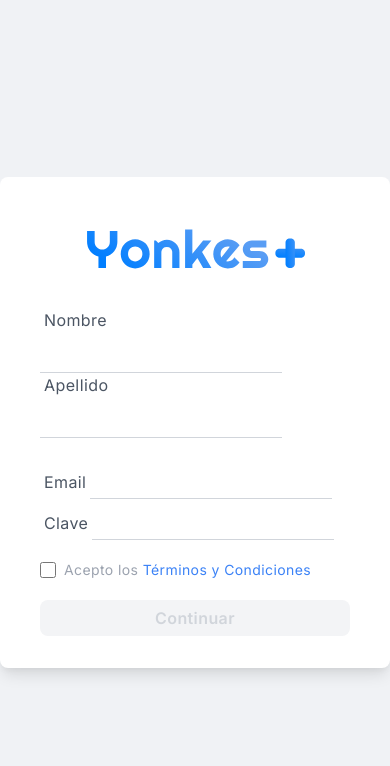
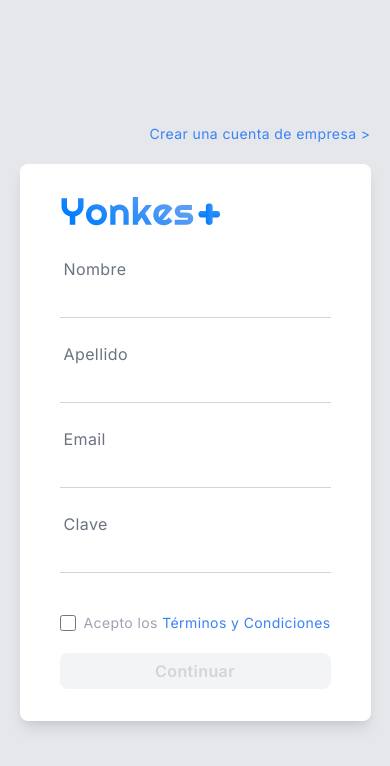
Before and after one commit to 3Omar3/yonkesPlus, a Next.js app: page /register in a window 390 px wide. Shown: the top 766 px of the page. Built offline with nearby package versions, Linux system fonts and the light colour scheme.

Commit message:
design improvement

```diff
--- a/pages/index.js
+++ b/pages/index.js
@@ -10,8 +10,9 @@
     <div>
       <Head>
         <title>YonkesPlus - Inicio</title>
+        <link rel="shortcut icon" href="/logo_white.svg" />
       </Head>
-      <div className="relative bg-white">
+      <div className="relative">
         <div className="relative pt-6 px-4 sm:px-6 lg:px-8">
           <nav
             className="relative flex items-center justify-between sm:h-10 lg:justify-start"
--- a/pages/login.js
+++ b/pages/login.js
@@ -9,15 +9,8 @@
       <Head>
         <title>YonkesPlus - Login</title>
       </Head>
-      {/* <div className="bg-white shadow-sm p-1">
-        <Link href="/">
-          <a className="text-center">
-            <Image src="/logo.svg" height={47} width={160} alt="logo" />
-          </a>
-        </Link>
-      </div> */}
-      <main className="flex tracking-wide justify-center">
-        <div className="flex flex-col">
+      <main className="h-screen flex justify-center items-center tracking-wide bg-gray-200">
+        <div className="flex flex-col max-w-xl">
           <div className="flex flex-col rounded-lg bg-white shadow-lg p-5 px-10 m-auto mb-5">
             <Link href="/">
               <a className="w-max self-center">
@@ -73,11 +66,6 @@
           </button>
         </div>
       </main>
-      <style jsx global>{`
-        body {
-          background: #f0f2f5;
-        }
-      `}</style>
     </>
   );
 };
--- a/pages/register.js
+++ b/pages/register.js
@@ -11,46 +11,52 @@
       <Head>
         <title>YonkesPlus - Register</title>
       </Head>
-      <main className="h-screen flex justify-center items-center tracking-wide">
-        <div className="flex flex-col rounded-lg bg-white shadow-lg p-10 max-w-xl pb-8">
-          <Link href="/">
-            <a className="w-max self-center">
-              <Image src="/logo.svg" height={65} width={220} alt="logo" />
+      <main className="h-screen flex justify-center items-center tracking-wide  bg-gray-200">
+        <div className="flex flex-col">
+          <Link href="#">
+            <a className="text-sm text-blue-500 mb-5 self-end hover:text-blue-700">
+              Crear una cuenta de empresa {">"}
             </a>
           </Link>
-          <div className="flex flex-col md:flex-row mt-5 md:space-x-8">
-            <div>
-              <label className="text-gray-600 p-1">Nombre</label>
+          <div className="rounded-lg bg-white shadow-lg p-10 max-w-xl pb-8 pt-6">
+            <Link href="/">
+              <a className="w-max self-center mb-2">
+                <Image src="/logo.svg" height={47} width={160} alt="logo" />
+              </a>
+            </Link>
+            <div className="flex flex-col md:flex-row mt-3 md:space-x-8">
+              <div className="mb-5 md:mb-0">
+                <label className="flex text-gray-500 p-1">Nombre</label>
                 <input
-                className="text-gray-900 p-1 focus:outline-none border-b border-gray-300 focus:border-blue-400 mt-2"
+                  className="w-full text-gray-900 p-1 focus:outline-none border-b border-gray-300 focus:border-blue-400"
                   type="text"
                 />
               </div>
-            <div>
-              <label className="text-gray-600 p-1">Apellido</label>
+              <div className="mb-5 md:mb-0">
+                <label className="flex text-gray-500 p-1">Apellido</label>
                 <input
-                className="text-gray-900 p-1 focus:outline-none border-b border-gray-300 focus:border-blue-400 mt-2"
+                  className="w-full text-gray-900 p-1 focus:outline-none border-b border-gray-300 focus:border-blue-400"
                   type="text"
                 />
               </div>
             </div>
-          <div className="flex flex-col md:flex-row mt-5 md:space-x-8">
-            <div>
-              <label className="text-gray-600 p-1">Email</label>
+            <div className="flex flex-col md:flex-row md:space-x-8 md:mt-8">
+              <div className="mb-5 md:mb-0">
+                <label className="flex text-gray-500 p-1">Email</label>
                 <input
-                className="text-gray-900 p-1 focus:outline-none border-b border-gray-300 focus:border-blue-400 mt-2"
-                type="text"
+                  className="w-full text-gray-900 p-1 focus:outline-none border-b border-gray-300 focus:border-blue-400"
+                  type="email"
                 />
               </div>
-            <div>
-              <label className="text-gray-600 p-1">Clave</label>
+              <div className="mb-5 md:mb-0">
+                <label className="flex text-gray-500 p-1">Clave</label>
                 <input
-                className="text-gray-900 p-1 focus:outline-none border-b border-gray-300 focus:border-blue-400 mt-2"
-                type="text"
+                  className="w-full text-gray-900 p-1 focus:outline-none border-b border-gray-300 focus:border-blue-400"
+                  type="password"
                 />
               </div>
             </div>
-          <label className="flex flex-row items-center mt-5 mb-5">
+            <label className="flex flex-row items-center mt-5 mb-5 md:mt-10">
               <input
                 onClick={() => {
                   setActive(!active);
@@ -59,7 +65,10 @@
                 className="form-checkbox h-4 w-4 text-purple-600 cursor-pointer"
               />
               <span className="ml-2 text-gray-400 text-sm">
-              Acepto los <a className="text-blue-500">Términos y Condiciones</a>
+                Acepto los{" "}
+                <a className="text-blue-500 hover:text-blue-700 cursor-pointer">
+                  Términos y Condiciones
+                </a>
               </span>
             </label>
             <button
@@ -69,20 +78,16 @@
               type="submit"
               className={
                 active
-                ? "focus:outline-none text-white font-semibold rounded-lg bg-blue-500 shadow-md hover:bg-blue-600 tracking-wide p-1.5 sm:p-2"
-                : "focus:outline-none text-gray-300 font-semibold rounded-lg bg-gray-100 tracking-wide p-1.5 sm:p-2 cursor-default"
+                  ? "focus:outline-none w-full text-white font-semibold rounded-lg bg-blue-500 shadow-md hover:bg-blue-600 tracking-wide p-1.5 sm:p-2"
+                  : "focus:outline-none w-full text-gray-300 font-semibold rounded-lg bg-gray-100 tracking-wide p-1.5 sm:p-2 cursor-default"
               }
               disabled={active}
             >
               Continuar
             </button>
           </div>
+        </div>
       </main>
-      <style jsx global>{`
-        body {
-          background: #f0f2f5;
-        }
-      `}</style>
     </>
   );
 };
--- a/styles/global.css
+++ b/styles/global.css
@@ -7,5 +7,4 @@
 html,
 body {
   font-family: Inter;
-  /* background-color: #f0f2f5; */
 }
```
Also changed, not shown: public/logo_white.svg (added). Lines whose indentation alone changed are shown as unchanged.
